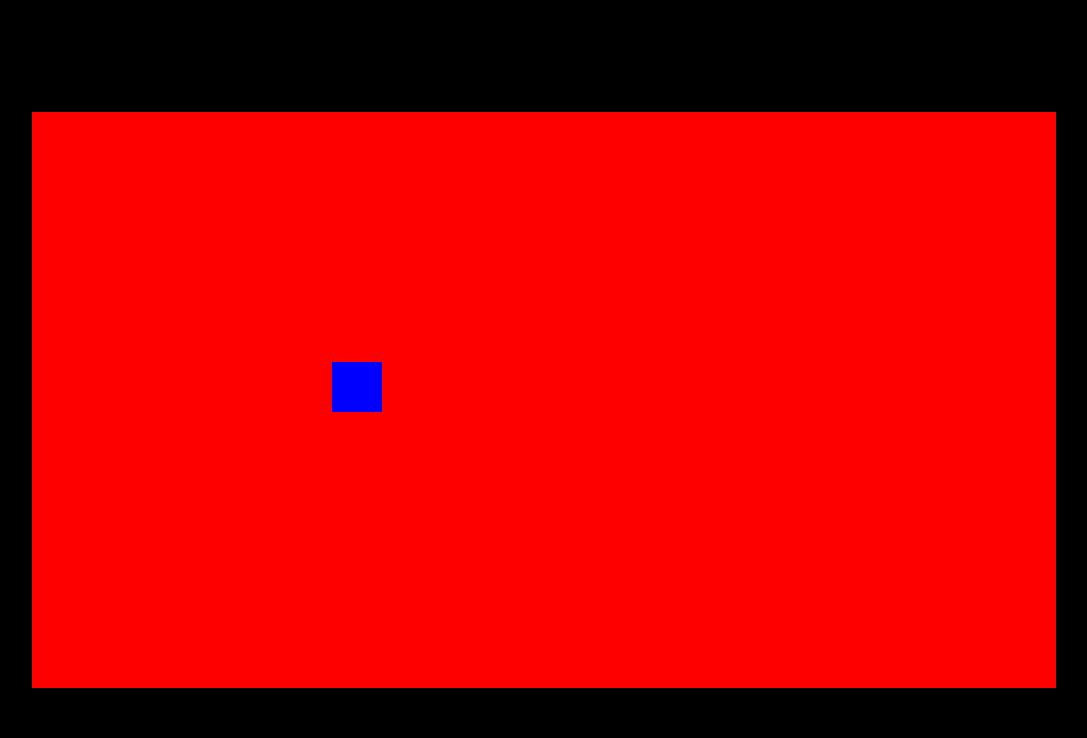
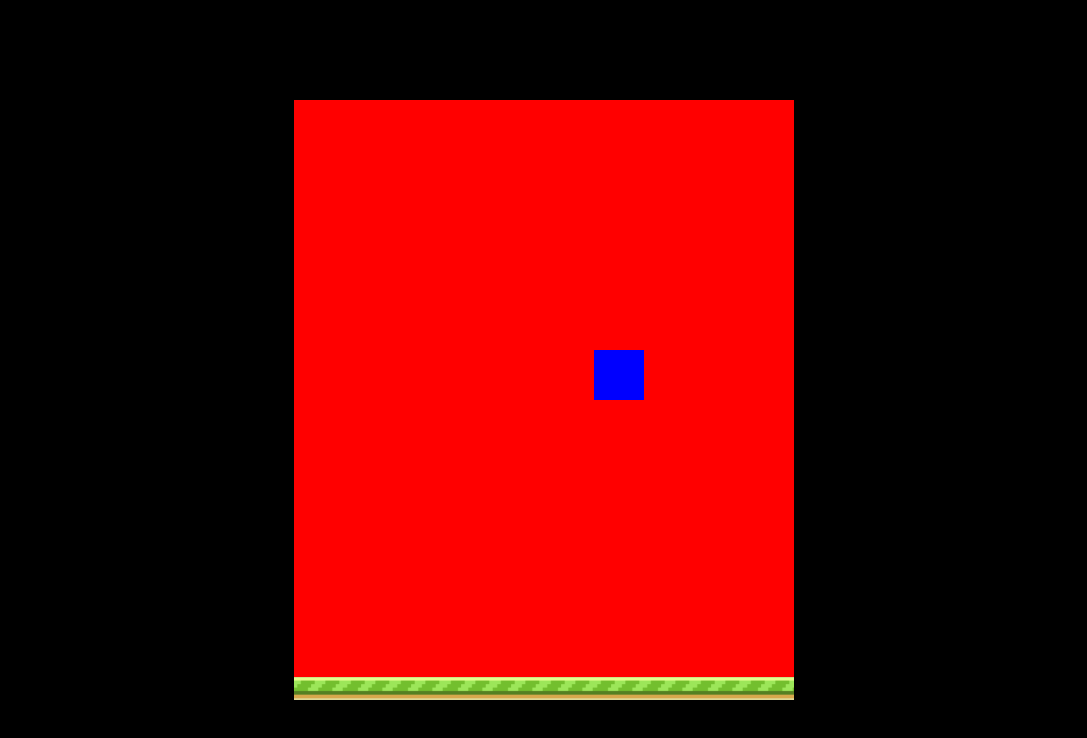
Before and after one commit to oddsson/Flappy-Bird, a website: page app/index.html in a window 1280 px wide. Shown: the whole page, without its empty margins (96-1183 px from the left). Drawn offline with nearby package versions, Linux system fonts and the light colour scheme; files that its build step writes are made by us from their sources.

Commit message:
Added a scrolling effect.

```diff
--- a/app/index.html
+++ b/app/index.html
@@ -26,7 +26,7 @@
 
         <div class="GameCanvas">
             <div class="Player"></div>
-
+            <div class="Ground"></div>
             <div class="Scoreboard">
                 <button class="Scoreboard-restart">
                     <span class="Scoreboard-restartText">Restart</span>
--- a/app/scripts/game.js
+++ b/app/scripts/game.js
@@ -25,6 +25,7 @@ window.Game = (function() {
 		if (!this.isPlaying) {
 			return;
 		}
+		//var groundEl = this.el.find('.Ground');
 
 		// Calculate how long since last frame in seconds.
 		var now = +new Date() / 1000,
--- a/app/styles/_game-canvas.scss
+++ b/app/styles/_game-canvas.scss
@@ -12,10 +12,10 @@
     position: absolute;
     left: 50%;
     top: 50%;
-    width: em(1024px);
-    height: em(576px);
-    margin-left: (em(-1024px) / 2);
-    margin-top: (em(-576px) / 2);
+    width: em(500px);
+    height: em(600px);
+    margin-left: (em(-500px) / 2);
+    margin-top: (em(-600px) / 2);
 
     // Don't draw outside this box.
     overflow: hidden;
@@ -23,3 +23,19 @@
     // Some graphics
     background: red;
 }
+
+.Ground {
+	margin-top: em(577px);
+	background-image: url('../images/ground.PNG');
+	width: em(550px);
+	height: em(23px);
+	position: absolute;
+	/*transform: translate(em(-50px), 0);
+	transition: transform 1s;*/
+	animation: scrolling 0.5s linear infinite running;
+}
+@keyframes scrolling
+{
+	from   {left:0px; top:0px;}
+	to {left: -50px;}
+}
```
Also changed, not shown: app/images/ground.PNG (added), app/styles/main.scss (line endings or trailing spaces).
